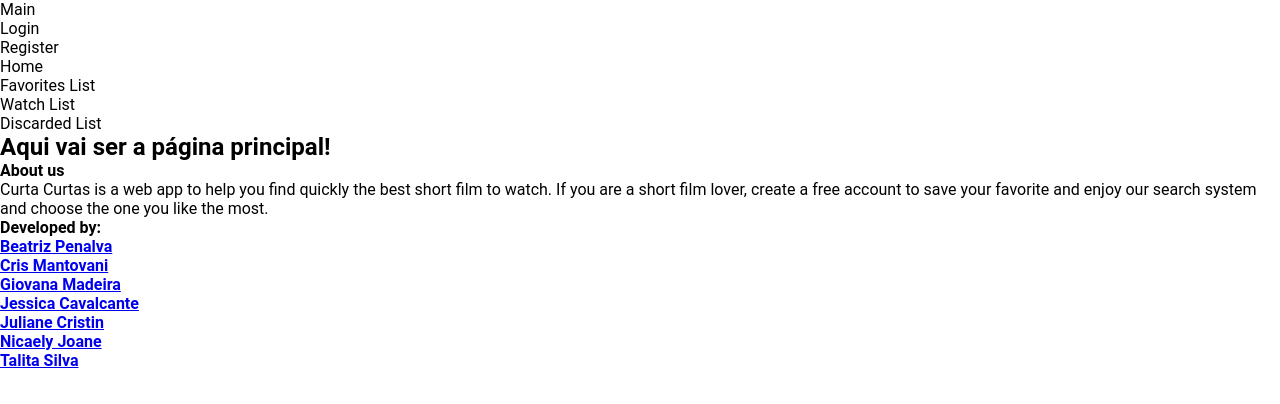
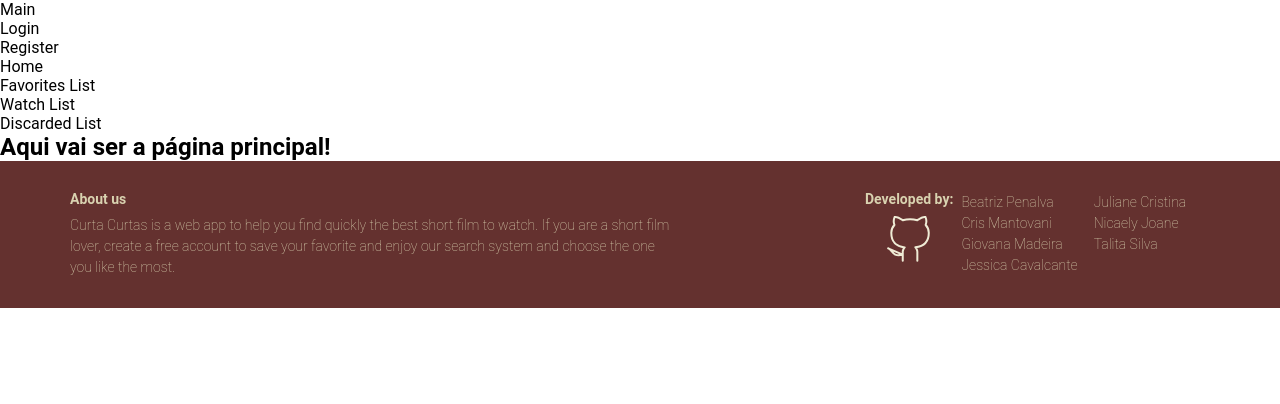
Before and after one commit to Laboratoria/SAP005-midterm-hackthon, a website with bundled scripts: page src/index.html in a window 1280 px wide. Built offline with nearby package versions, Linux system fonts and the light colour scheme.

Commit message:
[js, csss] componente footer estilizado

```diff
--- a/src/components/menu/footer/index.js
+++ b/src/components/menu/footer/index.js
@@ -2,39 +2,43 @@ export const createFooter = () => {
   const footerContainer = document.createElement('footer');
   footerContainer.innerHTML = `
     <section class="footer">
-            <article>
-                    <h4>About us</h4>
-                    <p>Curta Curtas is a web app to help you find quickly the best short film to watch.
+            <section class="left-footer-side">
+                    <h4 class="title-footer">About us</h4>
+                    <p class="text-footer">Curta Curtas is a web app to help you find quickly the best short film to watch.
                     If you are a short film lover, create a free account to save your favorite
                     and enjoy our search system and choose the one you like the most.
                     </p>
-            </article>
-            <article>
-                    <h4>Developed by:<h4>
-                    <ul>
-                            <li class="devas">
-                                    <a href="https://github.com/beatrizpenalva" target="blank" title="GITHUB PROFILE"> Beatriz Penalva </a>
+            </section>
+            <section class="right-footer-side">
+                    <section class="title-wrapper">
+                            <h4 class="title-footer">Developed by:</h4>
+                            <img src="../../img/github.svg">
+                    </section>
+                    <ul class="devas-list">
+                            <li>
+                                    <a class="devas" href="https://github.com/beatrizpenalva" target="blank" title="GITHUB PROFILE">Beatriz Penalva</a>
                             </li>
-                            <li class="devas">
-                                    <a href="https://github.com/crismantovani" target="blank" title="GITHUB PROFILE"> Cris Mantovani  </a>
+                            <li>
+                                    <a class="devas" href="https://github.com/crismantovani" target="blank" title="GITHUB PROFILE">Cris Mantovani</a>
                             </li>
-                            <li class="devas">
-                                    <a href="https://github.com/giomadeira" target="blank" title="GITHUB PROFILE"> Giovana Madeira </a>
+                            <li>
+                                    <a class="devas" href="https://github.com/giomadeira" target="blank" title="GITHUB PROFILE">Giovana Madeira</a>
                             </li>
-                            <li class="devas">
-                                    <a href="https://github.com/JessicaCavalcante" target="blank" title="GITHUB PROFILE"> Jessica Cavalcante </a>
-                            </li>
-                            <li class="devas">
-                                    <a href="https://github.com/Juliane-C" target="blank" title="GITHUB PROFILE"> Juliane Cristin </a>
-                            </li>
-                            <li class="devas">
-                                    <a href="https://github.com/Nijoane" target="blank" title="GITHUB PROFILE"> Nicaely Joane </a>
-                            </li>
-                            <li class="devas">
-                                    <a href="https://github.com/Talita-8" target="blank" title="GITHUB PROFILE"> Talita Silva </a>
+                            <li>
+                                    <a class="devas" href="https://github.com/JessicaCavalcante" target="blank" title="GITHUB PROFILE">Jessica Cavalcante</a>
                             </li>
                     </ul>
-            </article>
+                    <ul class="devas-list">
+                            <li>
+                                    <a class="devas" href="https://github.com/Juliane-C" target="blank" title="GITHUB PROFILE">Juliane Cristina</a>
+                            </li>
+                            <li>
+                                    <a class="devas" href="https://github.com/Nijoane" target="blank" title="GITHUB PROFILE">Nicaely Joane</a>
+                            </li>
+                            <li>
+                                    <a class="devas" href="https://github.com/Talita-8" target="blank" title="GITHUB PROFILE">Talita Silva</a>
+                            </li>
+                    </ul>
     </section>
   `;
   return footerContainer;
--- a/src/services/index.js
+++ b/src/services/index.js
@@ -1,4 +1,8 @@
 export const verifyUserLogged = (callback) => firebase.auth().onAuthStateChanged(callback);
+
+export const logOut = () => firebase.auth().signOut();
+
+
 
   // Your web app's Firebase configuration
   // For Firebase JS SDK v7.20.0 and later, measurementId is optional
--- a/src/style.css
+++ b/src/style.css
@@ -48,8 +48,75 @@ button {
     border: none;
 }
 
+/** FOOTER ABOUT US **/
+a{
+    text-decoration: none;
+}
+ul{
+    list-style: none;
+}
+footer{
+    background-color: #64312F;
+    width: 100%;
+}
+.footer{
+    display: flex;
+    flex-wrap: wrap;
+    justify-content: space-between;
+    max-width: 1200px;
+    margin: auto;
+    padding: 30px 30px;
+}
+.left-footer-side{
+    flex: 1;
+    margin-right: 30px;
+    max-width: 600px;
+}
+.right-footer-side{
+    display: flex;
+    flex-wrap: wrap;
+    width: 345px;
+}
+.right-footer-side img {
+    display: block;
+    margin: auto;
+}
+.devas-list{
+    line-height: 21px;
+}
+.devas{
+    color: #D9D2B0;
+    font-size: 14px;
+    line-height: 16px;
+    font-weight: lighter;
+    padding: 0px 8px;
+}
+.devas:hover {
+    text-decoration: line-through;
+}
+.title-footer{
+    color: #D9D2B0;
+    font-size: 14px;
+    line-height: 16px;
+    font-weight: bolder;
+    margin-bottom: 8px;
+}
+.text-footer{
+    color: #D9D2B0;
+    font-size: 14px;
+    line-height: 21px;
+    font-weight: lighter;
+}
+
 @media (max-width: 375px) {
     .menu{
         padding: 0% 5%;
     }
+    .right-footer-side img {
+        display: none;
+    }
+    .title-wrapper{
+        width: 100%;
+        margin-top: 30px;
+    }
 }
```
Also changed, not shown: src/img/github.svg (added).
